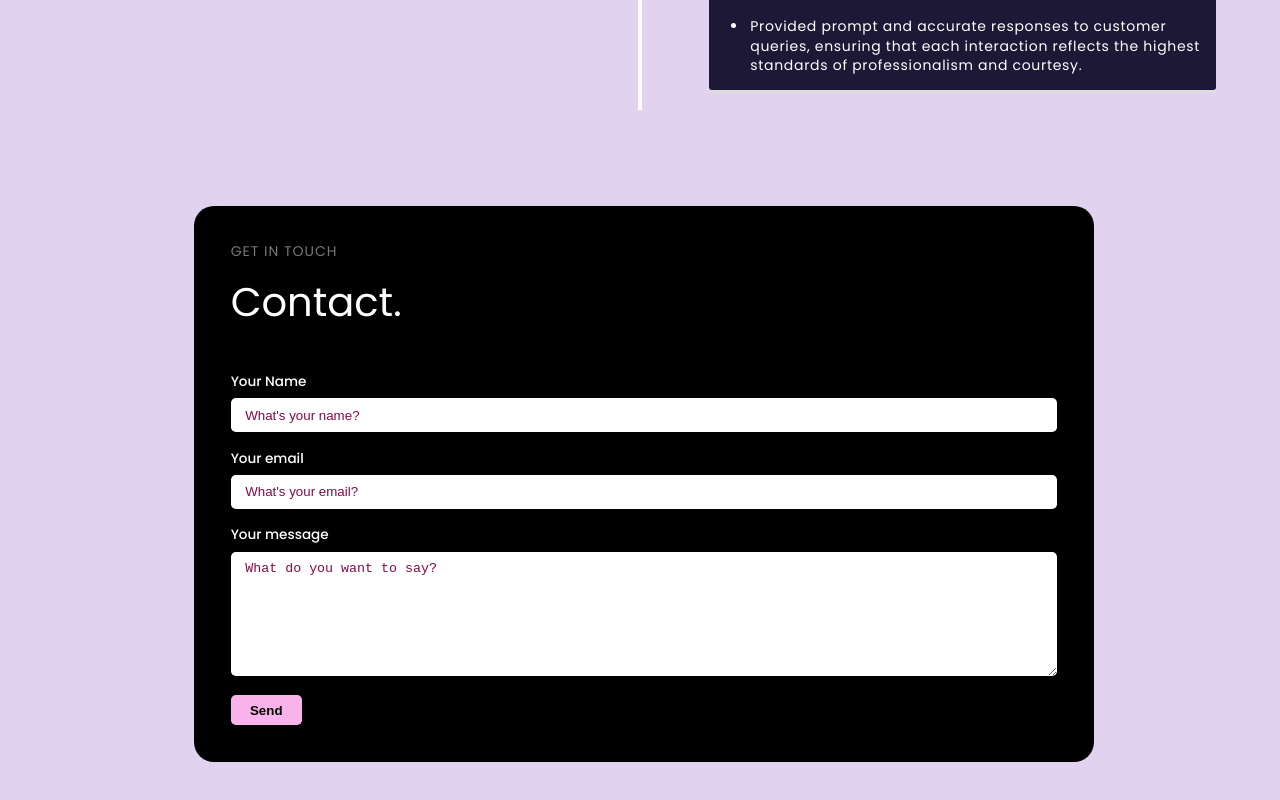
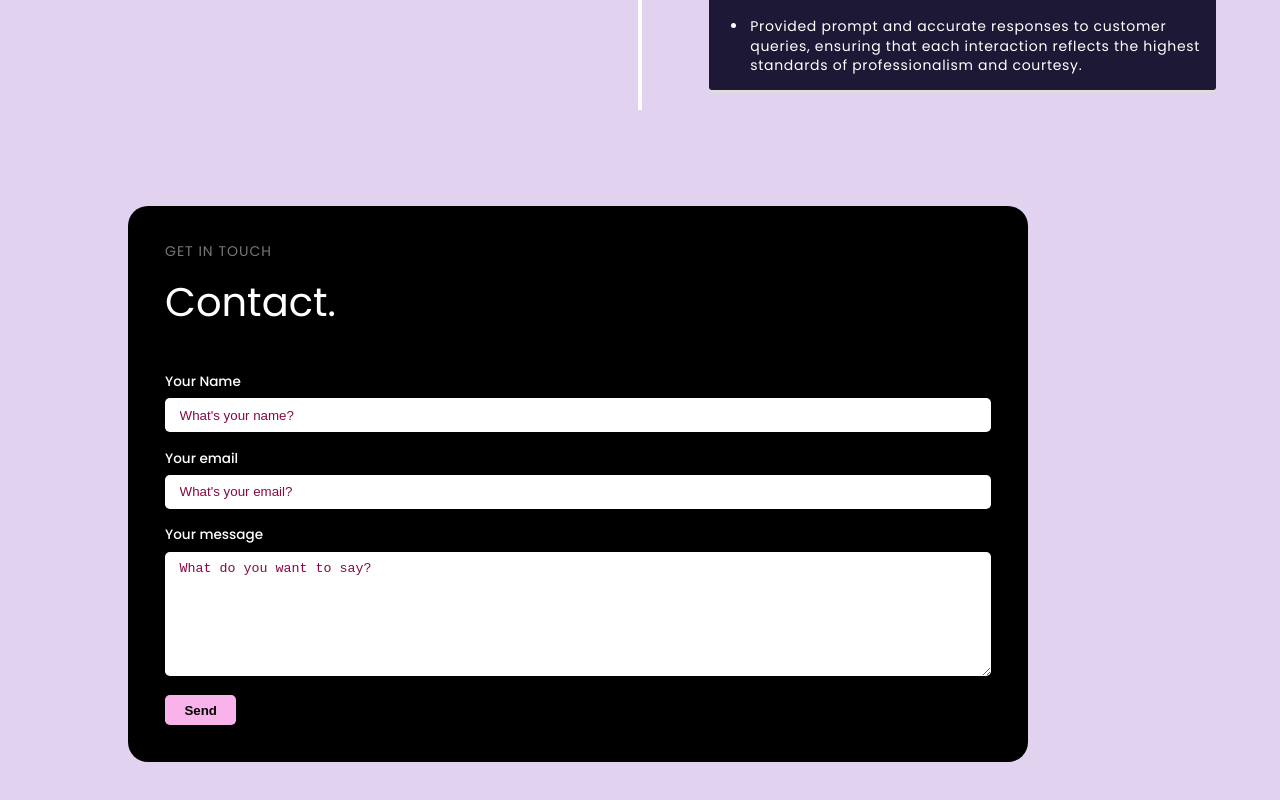
Before and after one commit to weihanyeo/web-resume, a React (Create React App) app: page / in a window 1280 px wide. Shown: the part 4400-5200 px from the top of the page. Built offline with nearby package versions, Linux system fonts and the light colour scheme.

Commit message:
edit ui + include footer

```diff
--- a/package.json
+++ b/package.json
@@ -5,6 +5,7 @@
   "private": true,
   "dependencies": {
     "@emailjs/browser": "^3.11.0",
+    "@fortawesome/fontawesome-free": "^6.4.2",
     "@fortawesome/fontawesome-svg-core": "^6.4.2",
     "@fortawesome/free-solid-svg-icons": "^6.4.2",
     "@fortawesome/react-fontawesome": "^0.2.0",
--- a/src/App.js
+++ b/src/App.js
@@ -1,9 +1,8 @@
 import { useEffect, useState } from "react";
 import "./sass/main.scss";
+import logo from './logo.svg';
 
-/* import { FontAwesomeIcon } from "@fortawesome/react-fontawesome";
-import { faChevronUp } from "@fortawesome/free-solid-svg-icons"; */
-
+import '@fortawesome/fontawesome-free/css/all.min.css';
 // Components
 import Header from "./components/Header";
 import Banner from "./components/Banner";
@@ -69,17 +68,36 @@ function App() {
                   }}/>
               </motion.div>
             )}
-            </LayoutGroup>
             <Project />
             <Work/>
             <Contact/>
+            </LayoutGroup>
           </>
         )}
       </AnimatePresence>
       {showScrollButton && (
-        <button className="scroll-to-top-button" onClick={handleScrollToTop}>
-          Scroll to Top
-        </button>
+        <div className="buttons">
+          <a href="https://www.figma.com/@yeoweihan" target="_blank" className="social-buttons">
+            <i class="fa-brands fa-figma"></i>
+          </a>
+          <a href="https://www.linkedin.com/in/yeo-wei-han/" target="_blank" className="social-buttons">
+            <i class="fa-brands fa-linkedin"></i>
+          </a>
+          <a href="mailto:yeoweihan@u.nus.edu" className="social-buttons">
+            <i class="fa-regular fa-envelope"></i>
+          </a>
+          <a href="https://github.com/YeoWeiHan123" target="_blank" className="social-buttons">
+            <i class="fa-brands fa-github"></i>
+          </a>
+
+          <div className="scroll-to-top-button" onClick={handleScrollToTop}>
+              <div className="scroll">
+
+                <i class="fa-solid fa-arrow-up"></i>
+                back to top
+              </div>
+          </div>
+        </div>
       )}
     </motion.div>
   );
--- a/src/components/Contact.js
+++ b/src/components/Contact.js
@@ -1,25 +1,17 @@
-import { useState, useRef } from "react"
+import React, { useState, useRef } from "react"
 import { motion } from "framer-motion"
 import emailjs from "@emailjs/browser"
 
-const slideIn = (direction, type, delay, duration) => {
-  return {
-      hidden: {
-          x: direction === "left" ? "-100%" : direction === "right" ? "100%" : 0,
-          y: direction === "up" ? "100%" : direction === "down" ? "100%" : 0,
-      },
-      show: {
-          x: 0,
-          y: 0,
-          transition: {
-              type: type,
-              delay: delay,
-              duration: duration,
-              ease: "easeOut",
-          },
-      },
-  };
-};
+const scaleVariants = {
+  whileInView: {
+      scale: [0.8, 1],
+      opacity: [0, 1],
+      transition: {
+          duration: 0.5,
+          ease: 'easeInOut'
+      }
+  }
+}
 
 const Contact = () => {
   const formRef = useRef();
@@ -56,7 +48,7 @@ const Contact = () => {
           from_name: form.name,
           to_name: 'Wei Han',
           from_email: form.email,
-          to_email: 'yeowh@hotmail.sg',
+          to_email: 'e0726774@u.nus.edu',
           message: form.message,
         },
         process.env.REACT_APP_EMAILJS_API_KEY
@@ -98,9 +90,13 @@ const Contact = () => {
   }
 
   return (
-    <motion.div className="email-container">
-      <motion.div variants={slideIn('left', "tween", 0.2, 1)}
-      className="input-box">
+    <>
+    <motion.div variant={scaleVariants}
+                whileInView={scaleVariants.whileInView}
+                transition={{ duration: 0.5, type: 'tween' }}
+                        >
+    <div className="email-container" >
+      <div className="input-box">
         <p className="sectionSubText">Get in touch</p>
         <h3 className="sectionHeadText">Contact.</h3>
         <form ref={formRef} onSubmit={handleSubmit} className="forms-container">
@@ -146,9 +142,10 @@ const Contact = () => {
             {loading ? 'Sending...' : 'Send'}
           </button>
         </form>
-      </motion.div>
-
+      </div>
+    </div>
     </motion.div>
+    </>
   )
 }
 
--- a/src/components/Work.js
+++ b/src/components/Work.js
@@ -125,7 +125,6 @@ const Work = () => {
           <WorkCard key={index} experience={experience}/>
         )}
         </VerticalTimeline>
-
       </div>
     </>
   )
--- a/src/sass/components/_contact.scss
+++ b/src/sass/components/_contact.scss
@@ -1,33 +1,22 @@
 .email-container {
     margin-top: 10rem; /* You can adjust the margin-top value as needed */
-    margin-left: 20rem;
+    margin-left: 10%;
+    margin-right: 40%;
     display: flex;
     flex-direction: column;
     gap: 2rem; /* You can adjust the gap value as needed */
     overflow: hidden;
     width: 900px; /* Set the desired width */
-    min-width: 900px;
-    max-width: 1200px; /* Optionally, set a maximum width to ensure it doesn't become too wide */
+    min-width: 800px;
+    max-width: 90%; /* Optionally, set a maximum width to ensure it doesn't become too wide */
     height: 600px; /* Set the desired height */
     margin-bottom: 100px;
     @media (max-width: $layout-breakpoint-small) {
+        margin-right: 0%;
         margin-top: 12rem;
-        margin-left: 5rem;
         width: 80%;
-        min-width: 70%;
+        min-width: 80%;
         max-width: 100%;
-        height: 600px;
-        margin-bottom: 100px;
-
-    }
-    @media (max-width: $layout-breakpoint-small) {
-        margin-top: 12rem;
-        margin-left: 5rem;
-        width: 80%;
-        min-width: 70%;
-        max-width: 100%;
-        height: 600px;
-        margin-bottom: 100px;
 
     }
     .input-box {
@@ -70,7 +59,7 @@
         }
         .forms-container {
             margin-top: 3rem;
-            margin: 3rem ;
+            margin: 3rem;
             display: flex;
             flex-direction: column;
             gap: 2rem;
@@ -118,3 +107,78 @@
         }
     }
 }
+
+//@import '../src/logo.svg';
+.buttons {
+    background-color: transparent !important;
+    font-size: 2rem;
+    padding: 1rem;
+    margin-bottom: 10rem;
+    display: flex;
+    gap: 10px;
+    justify-content: center;
+    .social-buttons{
+        cursor: pointer;
+        width: 50px; /* Adjust the width of the button */
+        height: 50px; /* Adjust the height of the button */
+        background-color: #FAB2EA; /* Set the background color */
+        border-color: #830A48;
+        color: white;
+        padding: 10px;
+        flex-direction: row;
+        align-items: center;
+        justify-content: center;
+        border-radius: 10px; /* Add rounded corners */
+        transition: background-color 0.3s ease; /* Add transition for smooth hover effect */
+
+        &:hover {
+            background-color: #D0FEF5; /* Change background color on hover */
+        }
+        .fa-brands,
+        .fa-regular {
+            color: black;
+            font-size: 30px; // Adjust the icon size if necessary
+        }
+        @media (max-width: $layout-breakpoint-small) {
+            margin-top: -15rem;
+        }
+    }
+    .scroll-to-top-button {
+        cursor: pointer;
+        .scroll {
+            height: 100px;
+            width: 100px;
+            border-radius: 30%;
+            position: absolute;
+            background: $white;
+            padding: 20px;
+            align-items: center;
+            font-weight: 500;
+            justify-content: center;
+            flex-direction: column;
+            left: 90%;
+            margin-bottom: 100px;
+            .fa-solid {
+                font-size: 20px; // Adjust the icon size if necessary
+            }
+            @media (max-width: $layout-breakpoint-medium) {
+                left: 60px;
+            }
+            @media (max-width: 1240px) {
+                display: none;
+                font-size: 10px;
+                margin: 2px 0;
+            }
+            span {
+            font-size: 17px;
+            font-weight: 600;
+            margin: 4px 0;
+            @media (max-width: $layout-breakpoint-xsmall) {
+                font-size: 10px;
+                margin: 2px 0;
+                display: none;
+            }
+            }
+        }
+    }
+}
```
Also changed, not shown: src/logo.svg, 1 other file (tests, documents, lock files or other folders).
